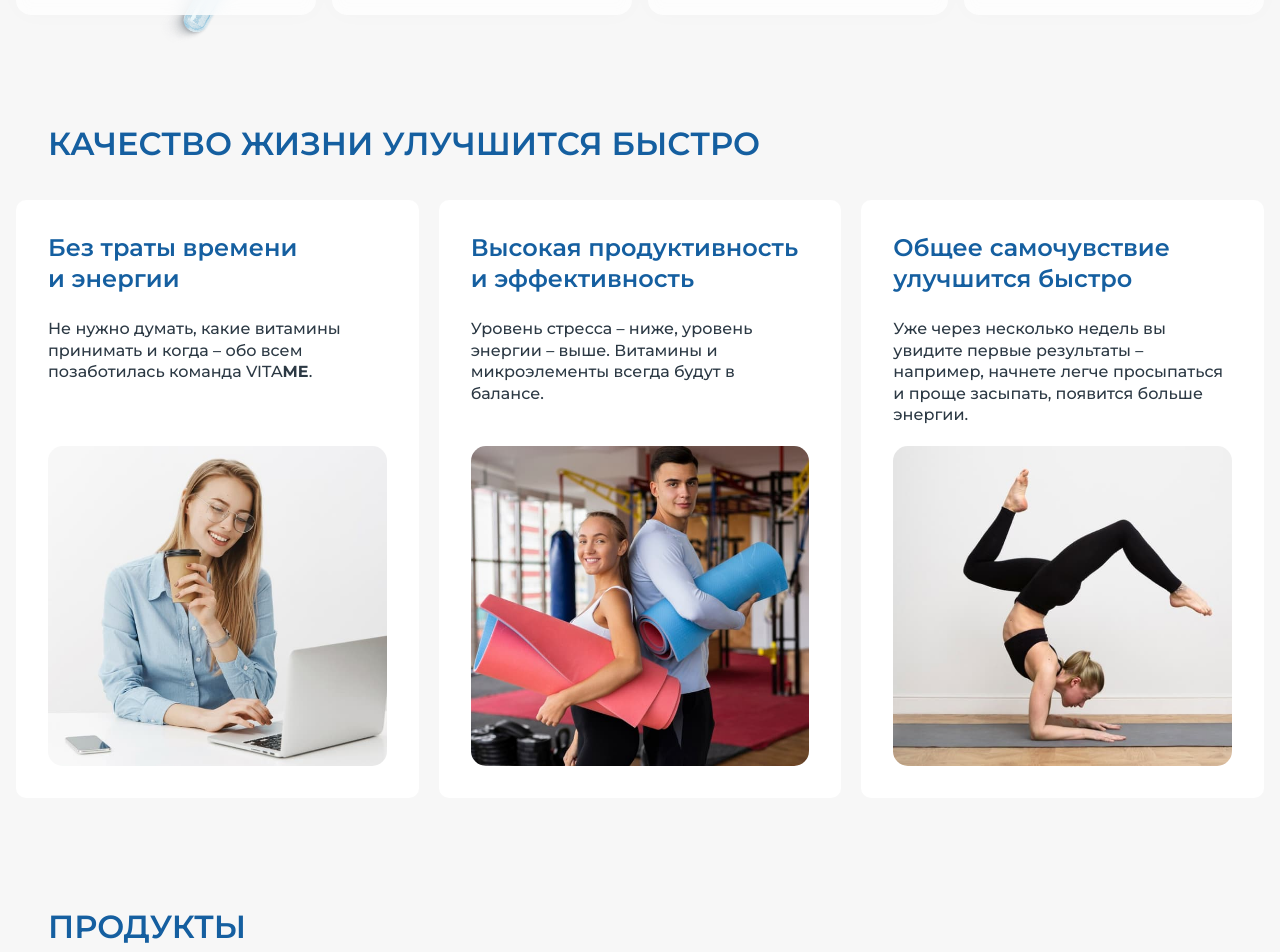
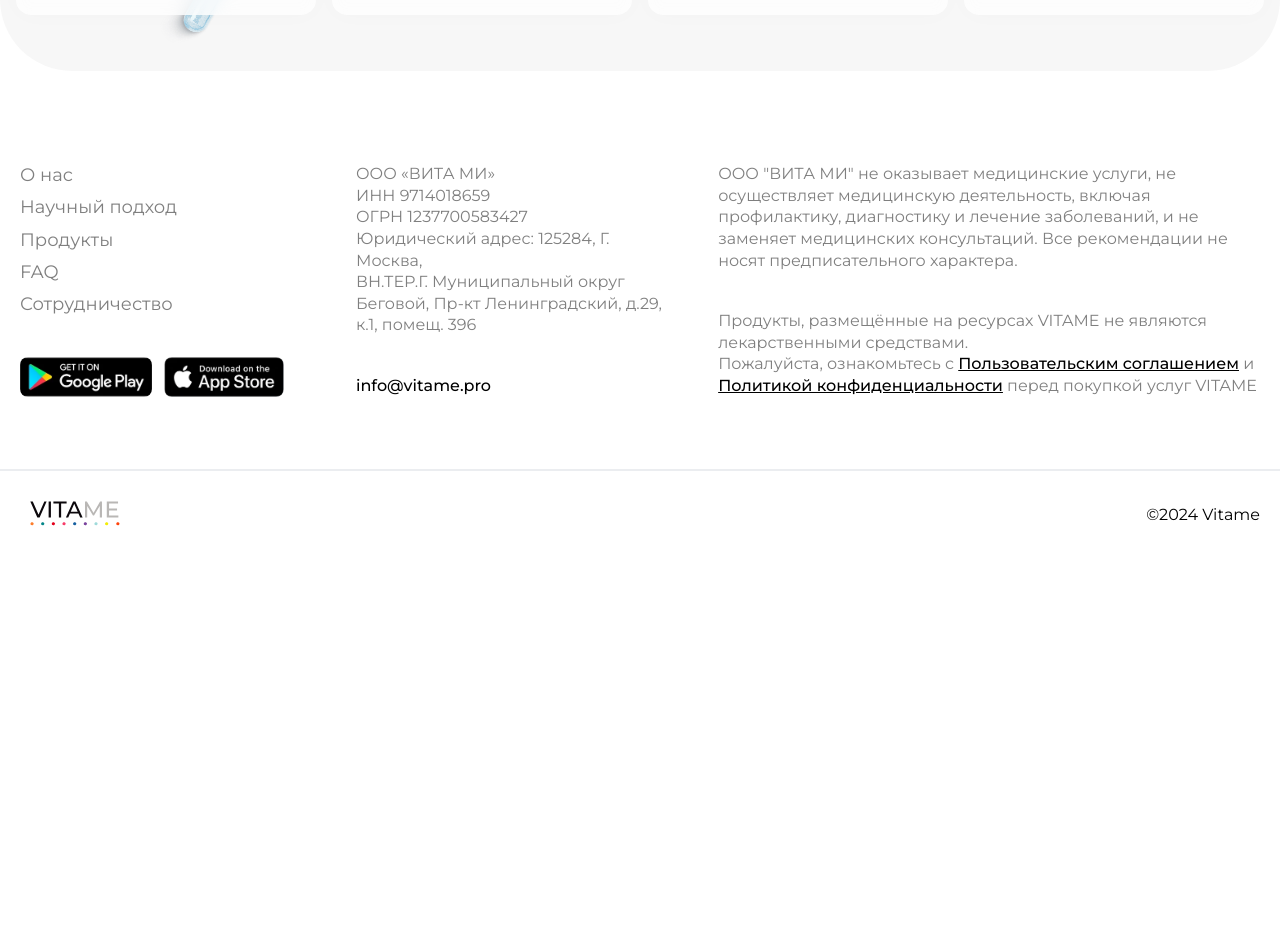
Before and after one commit to itrostik/vitame-alpha, a Next.js app: page / in a window 1280 px wide. Shown: the part 1000-1952 px from the top of the page. After the commit the page ends 1559 px from the top, so only its background shows below. Built offline with nearby package versions, Linux system fonts and the light colour scheme.

Commit message:
бля что за проблема такая...

```diff
--- a/src/app/page.tsx
+++ b/src/app/page.tsx
@@ -23,16 +23,16 @@
       </div>
 
       <Problem />
-      <Quality />
+      {/*<Quality />*/}
       {/*<Algorithm />*/}
       {/*<Reason />*/}
       {/*<Priority />*/}
-      <Products />
-      <Approach />
-      <People />
+      {/*<Products />*/}
+      {/*<Approach />*/}
+      {/*<People />*/}
       {/*<Review />*/}
-      <FAQ />
-      <News />
+      {/*<FAQ />*/}
+      {/*<News />*/}
     </Wrapper>
   )
 }
```
